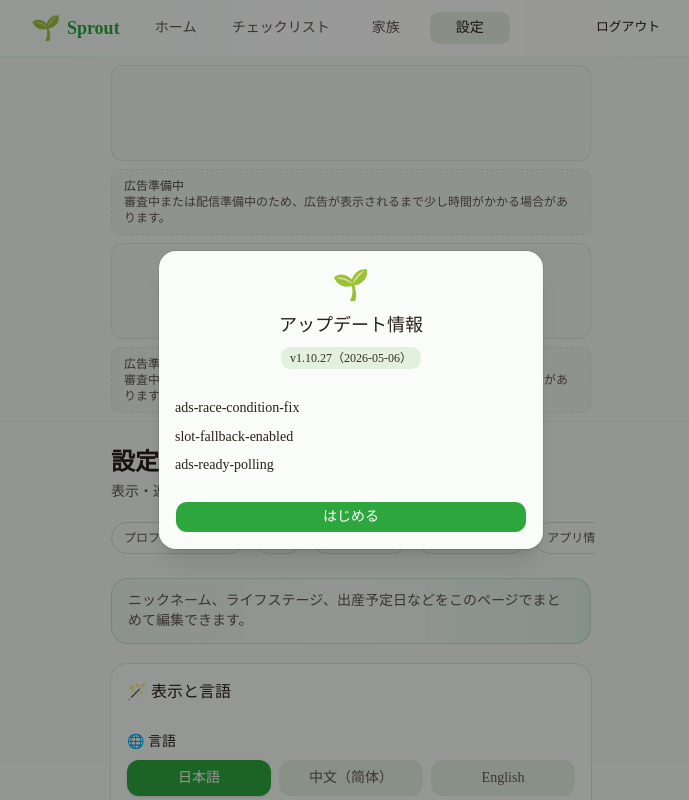
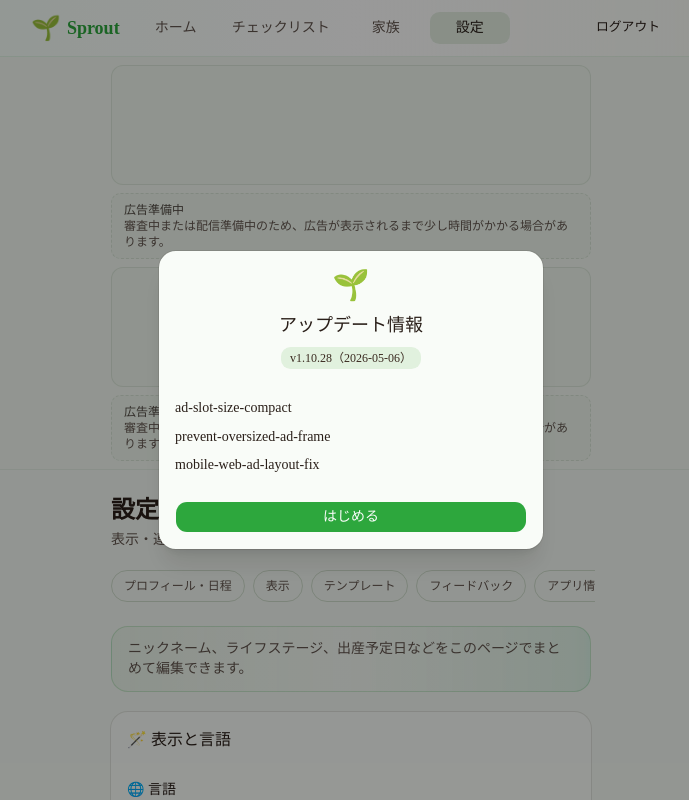
Before and after one commit to Toygaolingxiao/Sprout, a Next.js app: page /settings in a window 1280 px wide. Shown: the top 800 px of the page, without its empty margins (289-978 px from the left). Built offline with nearby package versions, Linux system fonts and the light colour scheme; no server answers.

Commit message:
release: v1.10.28

```diff
--- a/src/components/ads/adsense-slot.tsx
+++ b/src/components/ads/adsense-slot.tsx
@@ -15,6 +15,7 @@ declare global {
 interface AdsenseSlotProps {
   slotId?: string;
   ready: boolean;
+  compact?: boolean;
   className?: string;
   placeholderTitle?: string;
   placeholderDescription?: string;
@@ -23,6 +24,7 @@ interface AdsenseSlotProps {
 export function AdsenseSlot({
   slotId,
   ready,
+  compact = false,
   className,
   placeholderTitle,
   placeholderDescription,
@@ -75,16 +77,21 @@ export function AdsenseSlot({
   }
 
   const showPlaceholder = !hasCreative;
+  const adFormat = compact ? 'horizontal' : 'auto';
 
   return (
     <div className="space-y-2">
       <ins
         ref={slotRef}
-        className={cn('adsbygoogle block w-full overflow-hidden rounded-lg border border-border/60 bg-muted/20', className)}
-        style={{ display: 'block' }}
+        className={cn(
+          'adsbygoogle block w-full overflow-hidden rounded-lg border border-border/60 bg-muted/20',
+          compact && '!h-[108px] sm:!h-[120px]',
+          className,
+        )}
+        style={{ display: 'block', ...(compact ? { height: '108px' } : {}) }}
         data-ad-client={ADSENSE_CLIENT_ID}
         data-ad-slot={slotId}
-        data-ad-format="auto"
+        data-ad-format={adFormat}
         data-full-width-responsive="true"
       />
       {showPlaceholder && (
--- a/src/components/ads/header-ad-banner.tsx
+++ b/src/components/ads/header-ad-banner.tsx
@@ -105,14 +105,16 @@ export function HeaderAdBanner({ subscriptionTier }: HeaderAdBannerProps) {
             <AdsenseSlot
               ready={adsReady}
               slotId={topSlotId}
-              className="min-h-[96px]"
+              compact
+              className="!h-[108px] sm:!h-[120px]"
               placeholderTitle={t('ads.slotPendingTitle')}
               placeholderDescription={t('ads.slotPendingDescription')}
             />
             <AdsenseSlot
               ready={adsReady}
               slotId={bottomSlotId}
-              className="mt-2 min-h-[96px]"
+              compact
+              className="mt-2 !h-[108px] sm:!h-[120px]"
               placeholderTitle={t('ads.slotPendingTitle')}
               placeholderDescription={t('ads.slotPendingDescription')}
             />
--- a/src/data/release-notes.ts
+++ b/src/data/release-notes.ts
@@ -1,6 +1,15 @@
-export const APP_VERSION = '1.10.27';
+export const APP_VERSION = '1.10.28';
 
 export const RELEASE_NOTES: { version: string; date: string; items: string[] }[] = [
+  {
+    version: '1.10.28',
+    date: '2026-05-06',
+    items: [
+      'ad-slot-size-compact',
+      'prevent-oversized-ad-frame',
+      'mobile-web-ad-layout-fix',
+    ],
+  },
   {
     version: '1.10.27',
     date: '2026-05-06',
```
Also changed, not shown: 1 other file (tests, documents, lock files or other folders).
